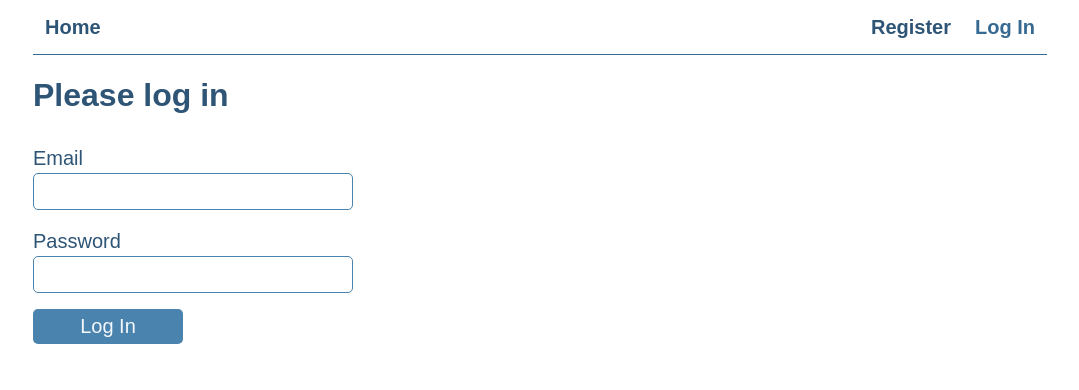
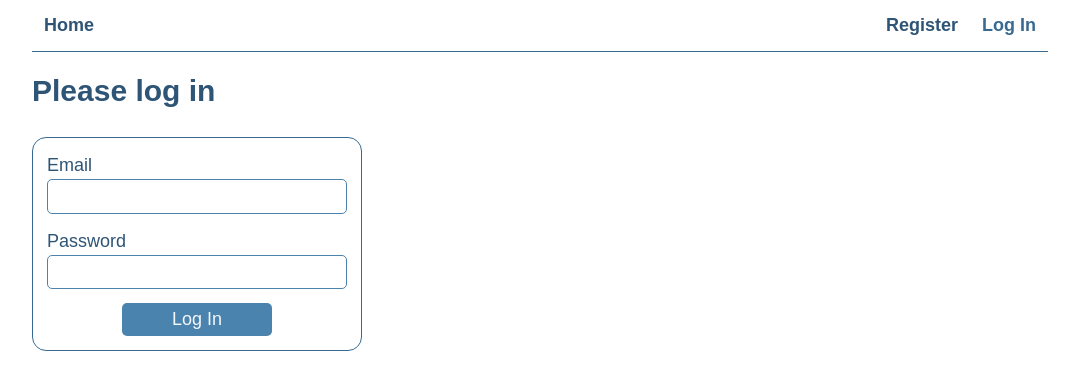
Before and after one commit to MykhailoVobolis/goit-react-hw-08, a React (Vite) app: page /login in a window 1280 px wide. Shown: the top 390 px of the page, without its empty margins (100-1179 px from the left). Built offline with nearby package versions, Linux system fonts and the light colour scheme.

Commit message:
style pack 1.1

```diff
--- a/src/components/Contact/Contact.jsx
+++ b/src/components/Contact/Contact.jsx
@@ -12,6 +12,8 @@ export default function Contact({ contacts: { id, name, number } }) {
   const handleDelete = () => dispatch(deleteContact(id));
 
   return (
+    <div className={css.mainContainer}>
+      <div className={css.border}></div>
       <div className={css.container}>
         <div className={css.containerItem}>
           <p>
@@ -27,5 +29,6 @@ export default function Contact({ contacts: { id, name, number } }) {
           Delete
         </button>
       </div>
+    </div>
   );
 }
--- a/src/components/Contact/Contact.module.css
+++ b/src/components/Contact/Contact.module.css
@@ -1,7 +1,6 @@
 .container {
-  border: 1px solid #386a91;
-  border-radius: 5px;
-  padding: 12px;
+  background-color: #ccddeb;
+  padding: 12px 12px 12px 18px;
   display: flex;
   align-items: center;
   justify-content: space-between;
@@ -12,6 +11,21 @@
   display: flex;
   flex-direction: column;
   gap: 6px;
+}
+
+.mainContainer {
+  border-radius: 10px;
+  position: relative;
+  overflow: hidden;
+}
+
+.border {
+  position: absolute;
+  top: 0;
+  left: 0;
+  height: 100%;
+  width: 6px;
+  background-color: #386a91;
 }
 
 .icon {
@@ -25,7 +39,7 @@
   background-color: #f27a8a;
   color: #f4f7fb;
   border: none;
-  border-radius: 5px;
+  border-radius: 6px;
   transition: border-color 0.2s cubic-bezier(0.4, 0, 0.2, 1);
 }
 
--- a/src/components/ContactForm/ContactForm.module.css
+++ b/src/components/ContactForm/ContactForm.module.css
@@ -1,11 +1,11 @@
 .container {
   border: 1px solid #386a91;
-  border-radius: 5px;
+  border-radius: 14px;
   padding: 14px;
   display: flex;
   flex-direction: column;
   gap: 14px;
-  width: 360px;
+  width: 330px;
   margin-top: 20px;
   margin-bottom: 30px;
 }
@@ -19,7 +19,7 @@
   background-color: #ffffff;
   color: #2e5476;
   border: 1px solid #4a83ad;
-  border-radius: 5px;
+  border-radius: 6px;
   padding: 6px 10px;
   outline: transparent;
   outline-offset: 4px;
@@ -39,7 +39,7 @@
   background-color: #4a83ad;
   color: #f4f7fb;
   border: none;
-  border-radius: 5px;
+  border-radius: 6px;
   width: 150px;
   margin-left: auto;
   margin-right: auto;
--- a/src/components/Layout/ Layout.module.css
+++ b/src/components/Layout/ Layout.module.css
@@ -1,7 +1,6 @@
 .container {
-  /* display: flex;
-  flex-direction: column; */
-  width: 1046px;
+  min-width: 360px;
+  max-width: 1046px;
   margin: 0 auto;
-  padding: 0 16px;
+  padding: 0 15px;
 }
--- a/src/components/LoginForm/LoginForm.module.css
+++ b/src/components/LoginForm/LoginForm.module.css
@@ -1,11 +1,18 @@
 .form {
-  width: 320px;
+  border: 1px solid #386a91;
+  border-radius: 14px;
+  padding: 14px;
+  display: flex;
+  flex-direction: column;
+  gap: 14px;
+  width: 330px;
+  margin-top: 20px;
+  margin-bottom: 30px;
 }
 
 .label {
   display: flex;
   flex-direction: column;
-  margin-bottom: 16px;
 }
 
 .inputValue {
--- a/src/components/PageTitle/PageTitle.module.css
+++ b/src/components/PageTitle/PageTitle.module.css
@@ -1,5 +1,5 @@
 .heading {
   margin-top: 0;
   margin-bottom: 24px;
-  font-size: 32px;
+  font-size: 30px;
 }
--- a/src/components/RegistrationForm/RegistrationForm.module.css
+++ b/src/components/RegistrationForm/RegistrationForm.module.css
@@ -1,11 +1,18 @@
 .form {
-  width: 320px;
+  border: 1px solid #386a91;
+  border-radius: 14px;
+  padding: 14px;
+  display: flex;
+  flex-direction: column;
+  gap: 14px;
+  width: 330px;
+  margin-top: 20px;
+  margin-bottom: 30px;
 }
 
 .label {
   display: flex;
   flex-direction: column;
-  margin-bottom: 16px;
 }
 
 .inputValue {
--- a/src/components/SearchBox/SearchBox.module.css
+++ b/src/components/SearchBox/SearchBox.module.css
@@ -11,7 +11,7 @@
   background-color: #ffffff;
   color: #2e5476;
   border: 1px solid #4a83ad;
-  border-radius: 5px;
+  border-radius: 6px;
   padding: 6px 10px;
   outline: transparent;
   outline-offset: 4px;
--- a/src/components/UserMenu/UserMenu.module.css
+++ b/src/components/UserMenu/UserMenu.module.css
@@ -13,7 +13,7 @@
   background-color: #4a83ad;
   color: #f4f7fb;
   border: none;
-  border-radius: 5px;
+  border-radius: 6px;
   width: 8 0px;
   margin-left: auto;
   margin-right: auto;
--- a/src/index.css
+++ b/src/index.css
@@ -2,7 +2,7 @@
   font-family: Inter, system-ui, Avenir, Helvetica, Arial, sans-serif;
   line-height: 1.5;
   font-weight: 400;
-  font-size: 20px;
+  font-size: 18px;
 
   color-scheme: light dark;
   color: #2e5476;
```
Lines whose indentation alone changed are shown as unchanged.
